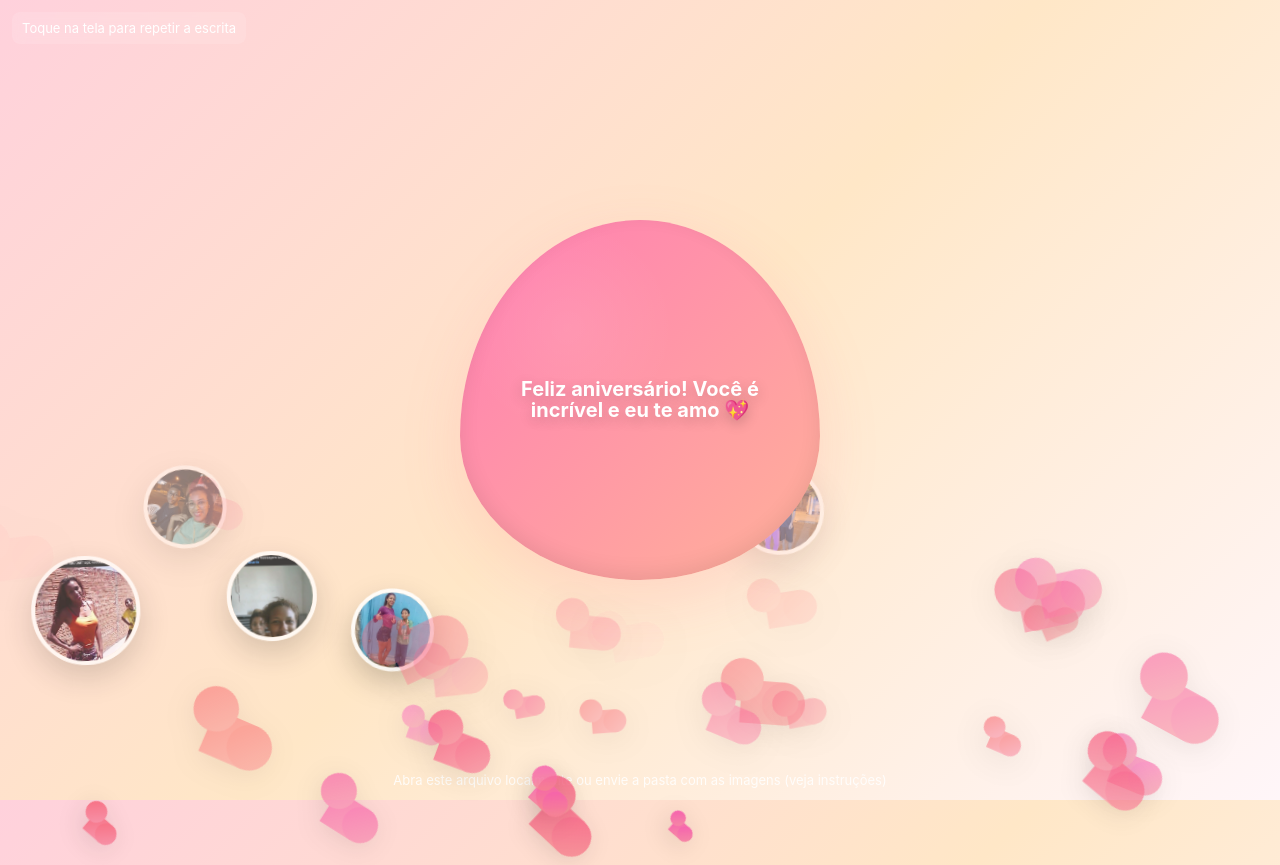
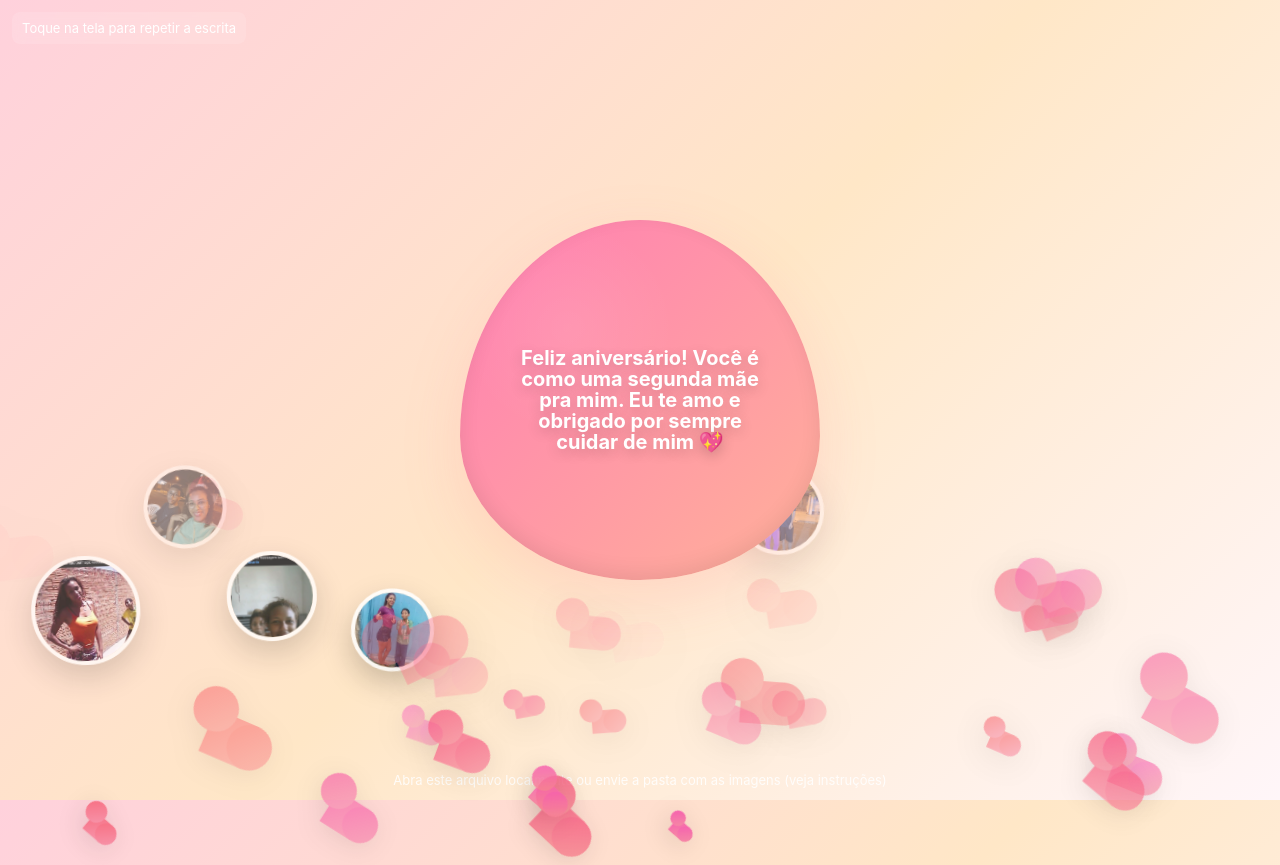
Before and after one commit to Juliano04-bo/trusw, a plain HTML site: page index.html/index.html in a window 1280 px wide. Drawn offline with Linux system fonts and the light colour scheme.

Commit message:
index.html

```diff
--- a/index.html/index.html
+++ b/index.html/index.html
@@ -34,7 +34,7 @@
     <div class="photos" id="photos"></div>
     <div class="center-wrap" aria-hidden="false">
       <div class="center-heart" id="centerHeart">
-        <div class="message" id="heartMessage" data-message="Feliz aniversário! Você é incrível e eu te amo 💖"> </div>
+        <div class="message" id="heartMessage" data-message="Feliz aniversário! Você é como uma segunda mãe pra mim. Eu te amo e obrigado por sempre cuidar de mim 💖"> </div>
         <span class="cursor" id="cursor" aria-hidden="true"></span>
       </div>
     </div>
```
